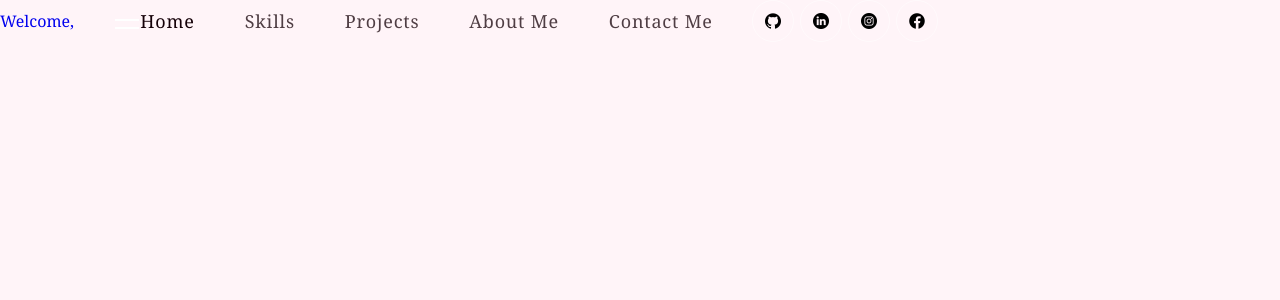
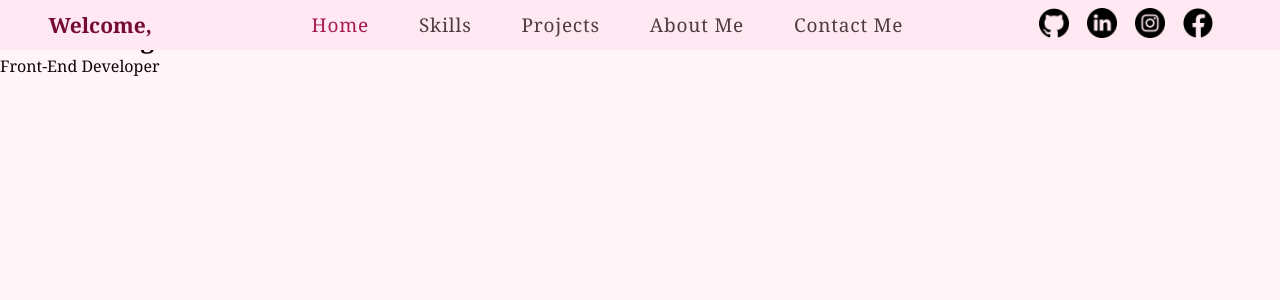
Before and after one commit to Malak-M-Abdulwahab/personalpage, a React (Create React App) app: page / in a window 1280 px wide. Shown: the top 300 px of the page. Built offline with nearby package versions, Linux system fonts and the light colour scheme.

Commit message:
finished navigation bar, working on banner/home

```diff
--- a/src/App.css
+++ b/src/App.css
@@ -60,42 +60,44 @@ nav.navbar{
   padding: 18px, 0;
   position: fixed;
   width: 100%;
+  height: 50px;
   top: 0;
   z-index: 9999;
-  transition: 0.32 ease-in-out;
+  transition: 0.3s ease-in-out;
+  background-color: rgb(255, 232, 241);
 }
 
 nav.navbar .container{
   display: flex;
+  justify-content: space-around;
   align-items: center;
   width: 100%;
-}
-
-#basic-navbar-nav{
-  display: flex;
-  align-items: center;
+  height: 100%;
 }
 
 nav.navbar.scrolled {
-  padding: 0px 0;
-  background-color: rgb(255, 232, 241);
+  background-color: rgb(255, 220, 234);
 }
 
 nav.navbar a.navbar-brand {
-    width: 9%;
+    width: 11%;
+    font-size: 21px;
+    color: rgb(118, 12, 52);
+    font-weight: bold;
 }
 
 nav.navbar .navbar-nav .nav-link.navbar-link {
   font-weight: 400;
-  color: rgb(21, 0, 8) !important;
+  color: rgb(21, 0, 8);
   letter-spacing: 0.8px;
   padding: 0 25px;
-  font-size: 18px;
+  font-size: 19px;
   opacity: 0.75;
 }
 
 nav.navbar .navbar-nav a.nav-link.navbar-link:hover, nav.navbar .navbar-nav a.nav-link.navbar-link.active {
     opacity: 1;
+    color: rgb(168, 28, 82);
 }
 
 span.navbar-text {
@@ -108,12 +110,16 @@ span.navbar-text {
     margin-left: 14px;
 }
 
+.social-icon .socialLogo{
+  width: 30px;
+}
+
 .social-icon a {
-    width: 42px;
-    height: 42px;
+    width: 30px;
+    height: 30px;
     display: inline-flex;
     border-radius: 50%;
-    margin-right: 6px;
+    margin-right: 18px;
     align-items: center;
     justify-content: center;
     line-height: 1;
@@ -122,10 +128,10 @@ span.navbar-text {
 
 .social-icon a::before {
     content: "";
-    width: 42px;
-    height: 42px;
+    width: 36px;
+    height: 36px;
     position: absolute;
-    background-color: #ffffff;
+    background-color: rgb(255, 244, 248);
     border-radius: 50%;
     transform: scale(0);
 	transition: 0.3s ease-in-out;
@@ -139,100 +145,6 @@ span.navbar-text {
 	width: 40%;
 	z-index: 1;
 	transition: 0.3s ease-in-out;
-}
-
-.social-icon a:hover img {
-	filter: brightness(0) saturate(100%) invert(0%) sepia(7%) saturate(98%) hue-rotate(346deg) brightness(95%) contrast(86%);
-}
-
-.navbar-text button {
-  font-weight: 700;
-  color: #fff;
-  border: 1px solid #fff;
-  padding: 18px 34px;
-  font-size: 18px;
-  margin-left: 18px;
-	position: relative;
-	background-color: transparent;
-	transition: 0.3s ease-in-out;
-}
-
-.navbar-text button span {
-  z-index: 1;
-}
-
-.navbar-text button::before {
-  content: "";
-  width: 0%;
-  height: 100%;
-  position: absolute;
-  background-color: #fff;
-  left: 0;
-  top: 0;
-  z-index: -1;
-  transition: 0.3s ease-in-out;
-}
-
-.navbar-text button:hover {
-  color: #121212;
-}
-
-.navbar-text button:hover::before {
-	content: "";
-	width: 100%;
-	height: 100%;
-	position: absolute;
-}
-
-nav.navbar .navbar-toggler:active, nav.navbar .navbar-toggler:focus {
-	outline: none;
-    box-shadow: none;
-}
-
-nav.navbar .navbar-toggler-icon {
-  width: 24px;
-  height: 17px;
-  background-image: none;
-  position: relative;
-  border-bottom: 2px solid #fff;
-  transition: all 300ms linear;
-  top: -2px;
-}
-
-nav.navbar .navbar-toggler-icon:focus {
-	border-bottom: 2px solid #fff;
-}
-
-nav.navbar .navbar-toggler-icon:after, nav.navbar .navbar-toggler-icon:before {
-	width: 24px;
-	position: absolute;
-	height: 2px;
-	background-color: #fff;
-	top: 0;
-	left: 0;
-	content: '';
-	z-index: 2;
-	transition: all 300ms linear;
-}
-
-nav.navbar .navbar-toggler-icon:after {
-	top: 8px;
-}
-
-nav.navbar .navbar-toggler[aria-expanded="true"] .navbar-toggler-icon:after {
-	transform: rotate(45deg);
-	background-color: #fff;
-	height: 2px;
-}
-
-nav.navbar .navbar-toggler[aria-expanded="true"] .navbar-toggler-icon:before {
-	transform: translateY(8px) rotate(-45deg);
-	background-color: #fff;
-	height: 2px;
-}
-
-nav.navbar .navbar-toggler[aria-expanded="true"] .navbar-toggler-icon {
-	border-color: transparent;
 }
 
 /* ------------------END NAVIGATION-------------------- */
--- a/src/App.js
+++ b/src/App.js
@@ -1,10 +1,12 @@
 import './App.css';
 import NavigationBar from './components/navigationbar';
+import Home from './components/home';
 
 function App() {
   return (
     <div className="App">
       <NavigationBar />
+      <Home />
     </div>
   );
 }
--- /dev/null
+++ b/src/components/home.js
@@ -0,0 +1,19 @@
+import { Container, Row, Col } from "react-bootstrap";
+
+function Home(){
+    return(
+        <section className="banner" id="home">
+            <Container>
+                <Row className="align-items-center">
+                    <Col xs = {12} md = {6} xl = {7}>
+                        <span className="tag-line">I'm Malak Moustafa</span>
+                        <h1>{"I love coding!"}</h1>
+                        <p>Front-End Developer</p>
+                    </Col>
+                </Row>
+            </Container>
+        </section>
+    )
+}
+
+export default Home;
--- a/src/components/navigationbar.js
+++ b/src/components/navigationbar.js
@@ -29,11 +29,10 @@ function NavigationBar() {
         setActiveLink(value)
     }
   return (
-    <Navbar expand="lg" className={scrolled ? "scrolled" : ""}>
-        <Container className='container'>
-            <Navbar.Brand href="#home">Welcome,</Navbar.Brand>
-            <Navbar.Toggle aria-controls="basic-navbar-nav" />
-            <Navbar.Collapse id="basic-navbar-nav">
+    <>
+        <Navbar className={scrolled ? "scrolled" : ""}>
+            <Container>
+                <Navbar.Brand href="#home">Welcome,</Navbar.Brand>
                 <Nav className="me-auto">
                     <Nav.Link href="#home" className={activeLink === "home" ? "active navbar-link" : "navbar-link"} onClick={() => updateActiveLink("home")}>Home</Nav.Link>
                     <Nav.Link href="#skills" className={activeLink === "skills" ? "active navbar-link" : "navbar-link"} onClick={() => updateActiveLink("skills")}>Skills</Nav.Link>
@@ -43,15 +42,15 @@ function NavigationBar() {
                 </Nav>
                 <span className="navbar-text">
                     <div className="social-icon">
-                        <a href="https://github.com/Malak-M-Abdulwahab"><img src={github} alt='GitHub'></img></a>
-                        <a href="www.linkedin.com/in/malak-m-abdelwahab"><img src={linkedin} alt='LinkedIn'></img></a>
-                        <a href="https://www.instagram.com/malakk_loki/"><img src={instagram} alt='Instagram'></img></a>
-                        <a href="https://www.facebook.com/profile.php?id=100011692901438"><img src={facebook} alt='FaceBook'></img></a>
+                        <a href="https://github.com/Malak-M-Abdulwahab"><img src={github} alt='GitHub' className='socialLogo'></img></a>
+                        <a href="www.linkedin.com/in/malak-m-abdelwahab"><img src={linkedin} alt='LinkedIn' className='socialLogo'></img></a>
+                        <a href="https://www.instagram.com/malakk_loki/"><img src={instagram} alt='Instagram' className='socialLogo'></img></a>
+                        <a href="https://www.facebook.com/profile.php?id=100011692901438"><img src={facebook} alt='FaceBook' className='socialLogo'></img></a>
                     </div>
                 </span>
-            </Navbar.Collapse>
-        </Container>
-    </Navbar>
+            </Container>
+        </Navbar>
+    </>
   );
 }
 
```
